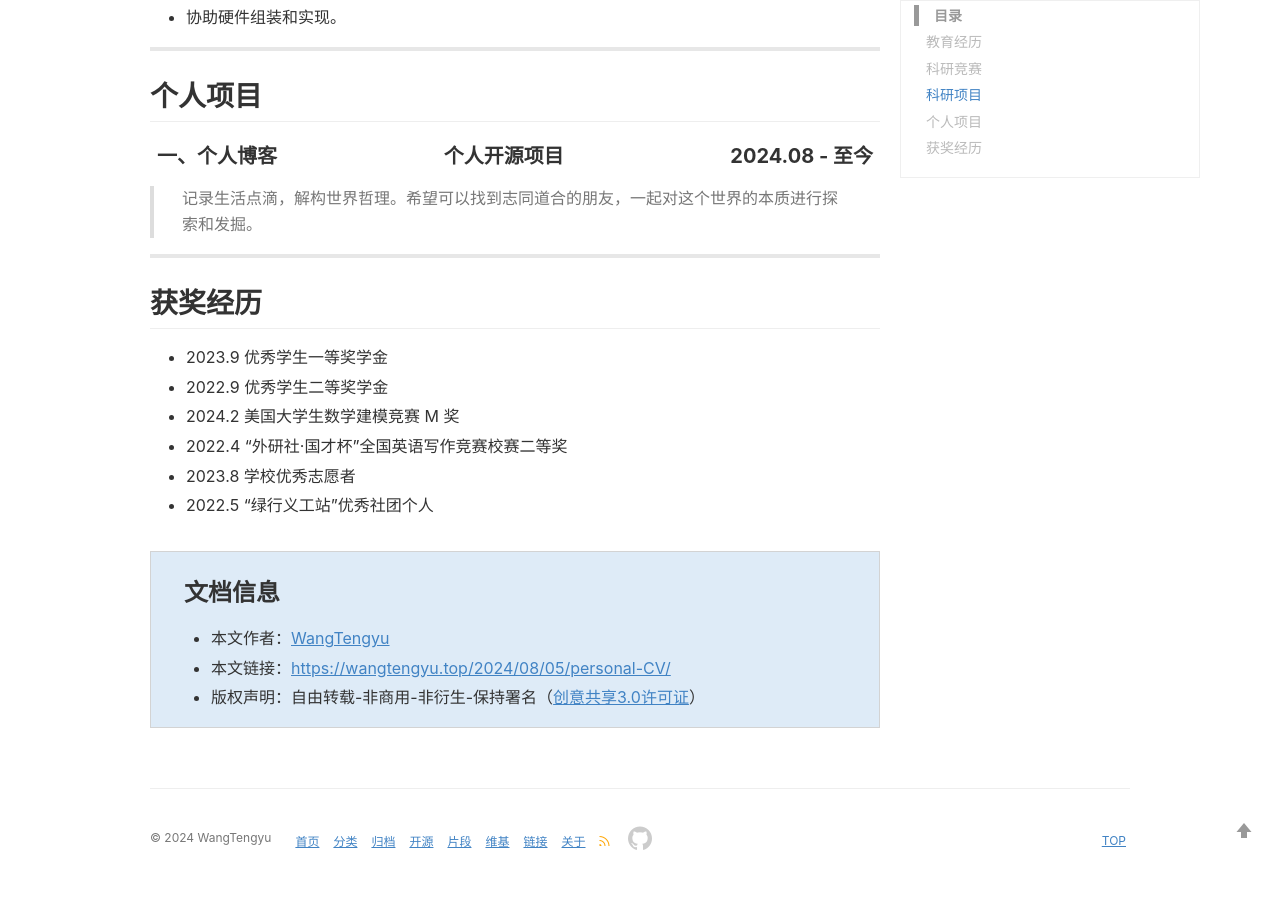
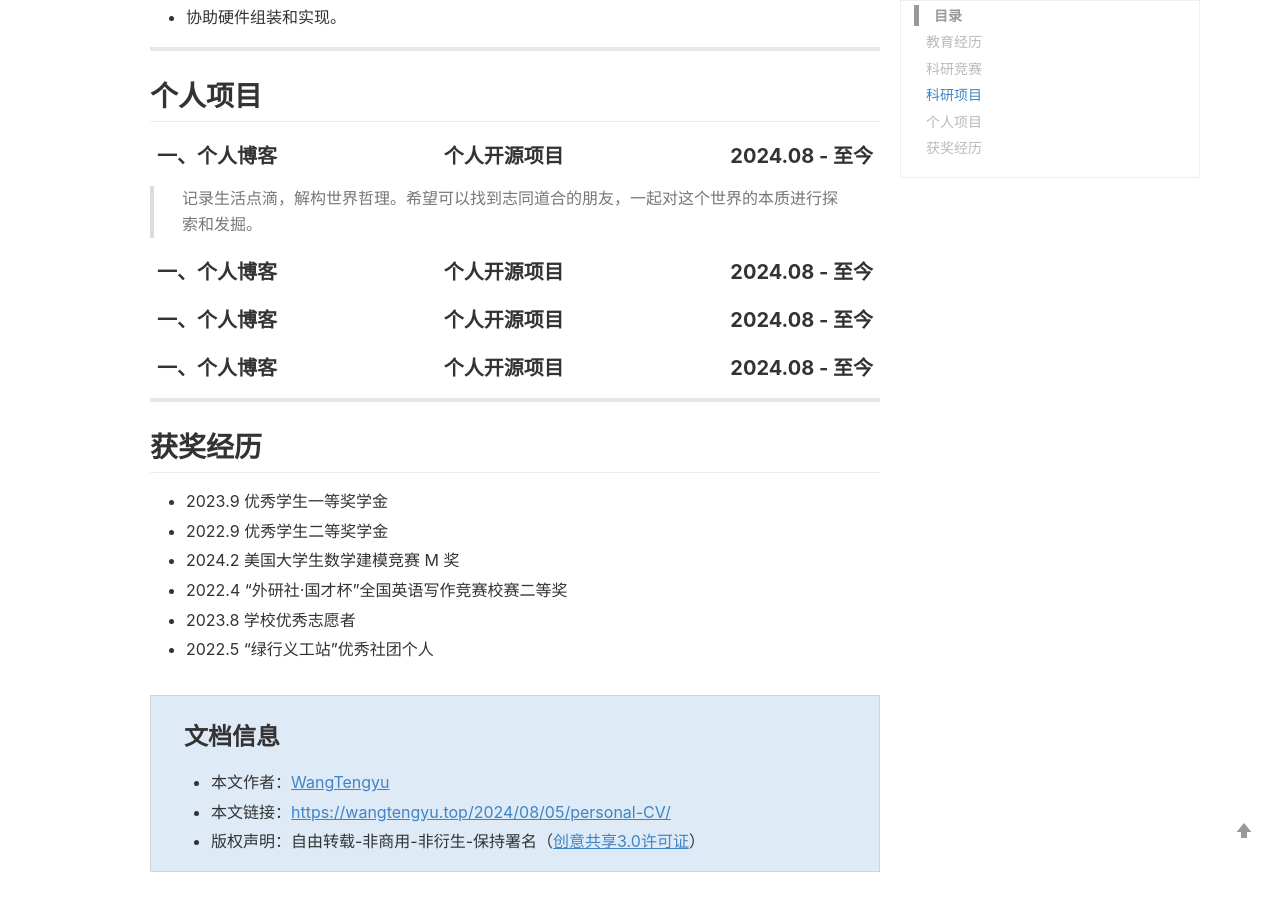
Before and after one commit to AndyWang111/AndyWang111.github.io, a Jekyll site: the page built from _posts/2024-08-05-personal-CV.md, in a window 1280 px wide and 900 px high, scrolled down 2033 px. Built offline with Jekyll 4.4.1, drawn with Linux system fonts in a browser that asks for light colours; comment, search, counter and statistics services are not loaded; a style sheet for code colours, icons or effects is not loaded; some of the changed text lies outside the part shown.

Commit message:
Update 2024-08-05-personal-CV.md

```diff
--- a/_posts/2024-08-05-personal-CV.md
+++ b/_posts/2024-08-05-personal-CV.md
@@ -121,9 +121,17 @@ mindmap2: false
 
 > 记录生活点滴，解构世界哲理。希望可以找到志同道合的朋友，一起对这个世界的本质进行探索和发掘。
 
+<h4 style="display: flex;justify-content: space-between;">
+<span>一、个人博客</span><span>个人开源项目</span><span>2024.08 - 至今</span>
+</h4>
 
+<h4 style="display: flex;justify-content: space-between;">
+<span>一、个人博客</span><span>个人开源项目</span><span>2024.08 - 至今</span>
+</h4>
 
-
+<h4 style="display: flex;justify-content: space-between;">
+<span>一、个人博客</span><span>个人开源项目</span><span>2024.08 - 至今</span>
+</h4>
 
 <hr/>
 
```
